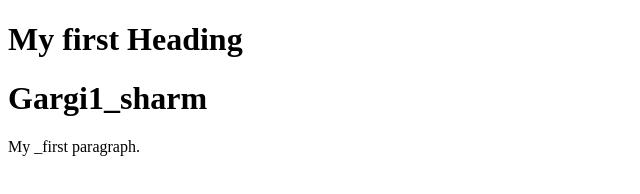
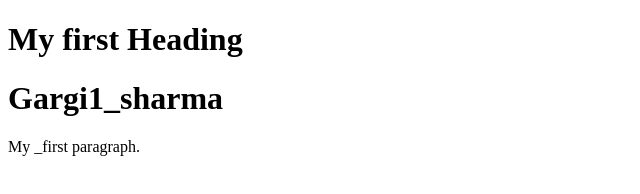
Before and after one commit to gargisharma20/newdocker, a plain HTML site: page index.html in a window 1280 px wide. Shown: the full height of the page, 0-640 px from the left. Drawn offline with Linux system fonts and the light colour scheme.

Commit message:
Update index.html

```diff
--- a/index.html
+++ b/index.html
@@ -3,7 +3,7 @@
 <body>
 
 <h1>My first Heading</h1>
-  <h1>Gargi1_sharm</h1>
+  <h1>Gargi1_sharma</h1>
 
 <p>My _first paragraph.</p>
 
```
